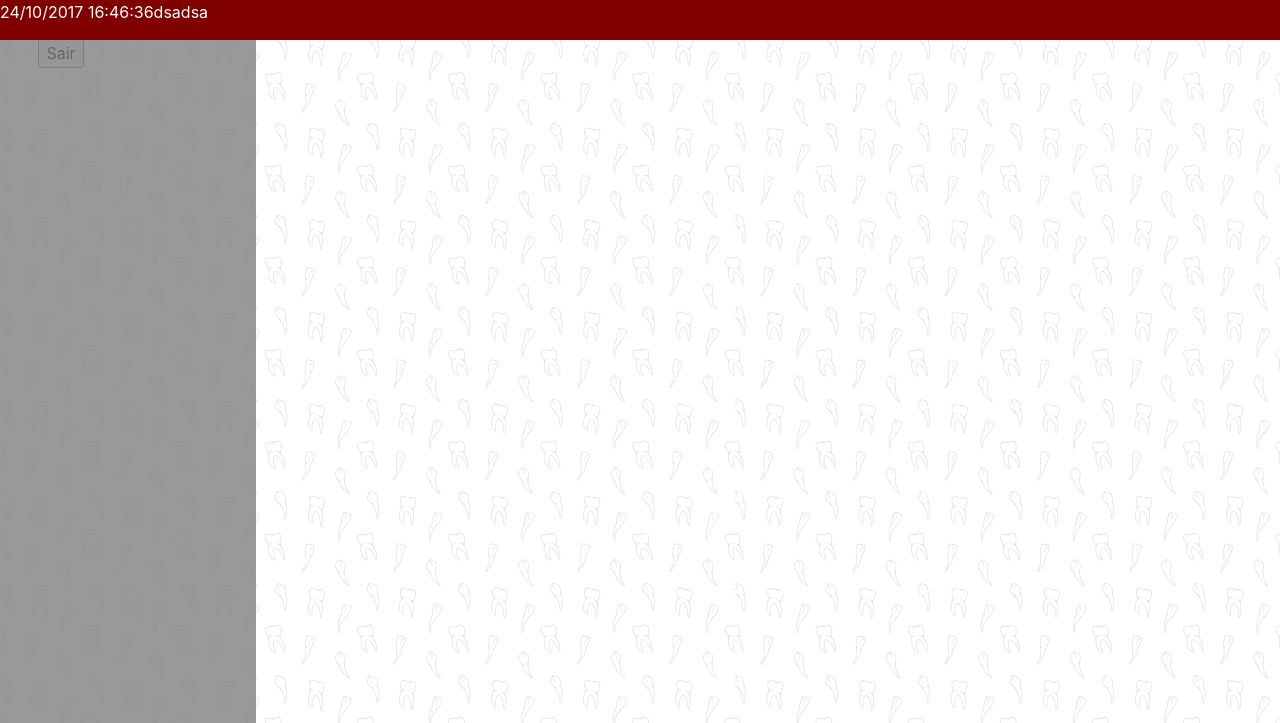
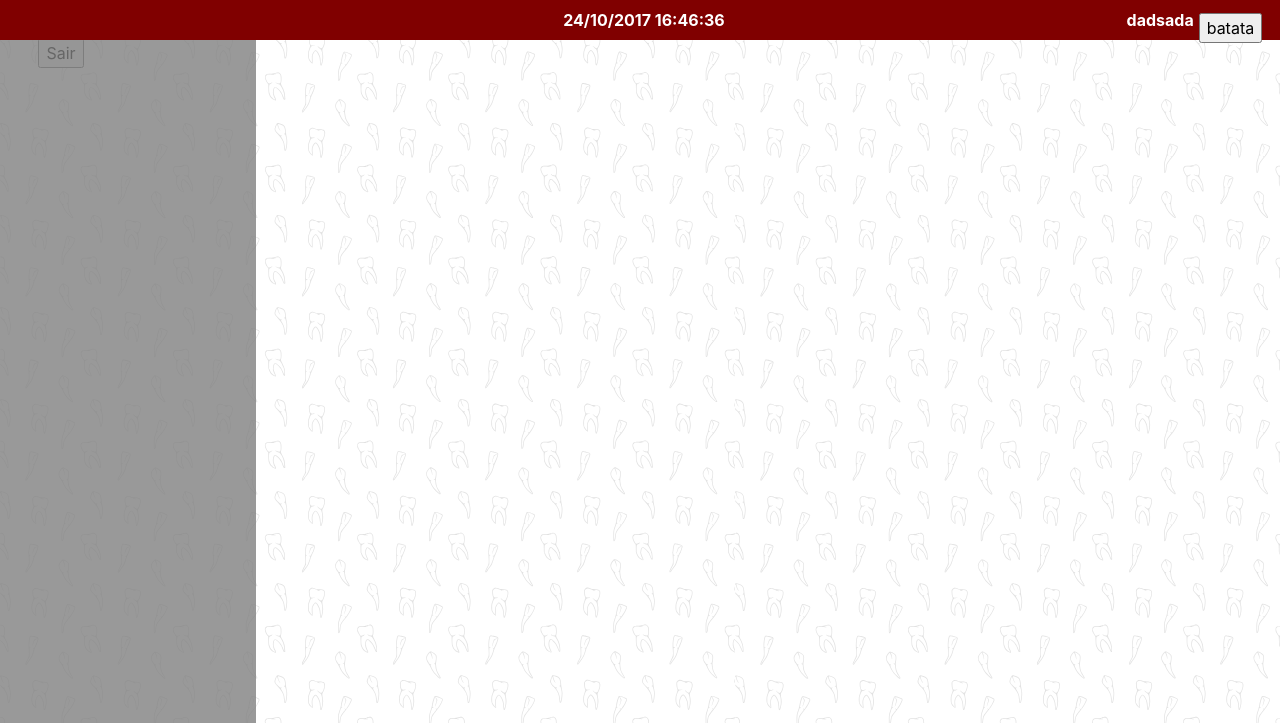
Before and after one commit to FACTOSolution/ControleEstoque_Odonto, a website with bundled scripts: page templates/main.html in a window 1280 px wide. Shown: the top 723 px of the page. Built offline with nearby package versions, Linux system fonts and the light colour scheme.

Commit message:
Alterações fonte

```diff
--- a/templates/main.html
+++ b/templates/main.html
@@ -15,11 +15,19 @@
 </head>
 <body>
   <div id="topbar">
-    <p id ="datageral"><script type="text/javascript">
+    <div id="data">
+    <p><script type="text/javascript">
         now = new Date
         var mes = now.getMonth() +1;
         document.write(now.getDate() +"/" + mes + "/" + now.getFullYear() + "  " + now.getHours() + ":" + now.getMinutes() + ":" + now.getSeconds() )
-      </script>dsadsa</p>
+      </script></p></div>
+
+      <div id="userbar">
+        <p>dadsada</p>
+        <button id="topbutton">
+          batata
+        </button>
+      </div>
   </div>
 <div id=sidebar>
     <div id="footer" style="left:20%">
--- a/templates/style.css
+++ b/templates/style.css
@@ -81,6 +81,12 @@ body{
 	left: 0%;
 }
 
+#topbar p {
+	color:white;
+	font-weight: bold;
+	float:left;
+}
+
 #sidebar {
 	background-color:#808080;
 	position:fixed;
@@ -91,6 +97,19 @@ body{
 	opacity: .8;
 }
 
-#datageral {
-	color:white;
+#data {
+	position:absolute;
+	top:20%;
+	left:44%;
 }
+
+#userbar {
+	position:absolute;
+	right:1%;
+	top:20%;
+}
+
+#topbutton {
+	margin:5px;
+
+}
```
